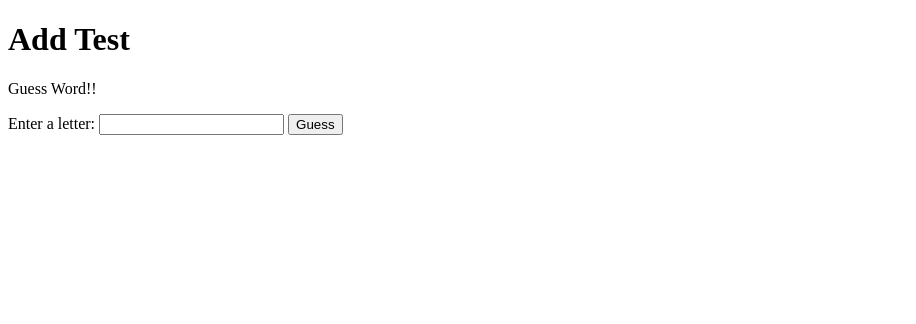
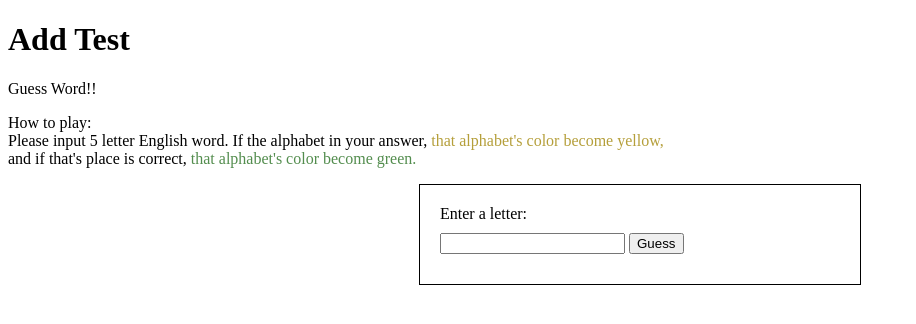
Before and after one commit to AkiraWatanabe23/SimpleWordle, a Django app: page /game/ in a window 1280 px wide. Shown: the top 324 px of the page, without its empty margins (0-916 px from the left). Run offline with Django 4.2, Linux system fonts and the light colour scheme.

Commit message:
改良中

```diff
--- a/lecture/game/templates/game/layout.html
+++ b/lecture/game/templates/game/layout.html
@@ -2,6 +2,7 @@
 <html lang="en">
     <head>
         <meta charset="utf-8">
+        <link rel="stylesheet" type="text/css" href="style.css">
         <title>Game Test</title>
     </head>
 
--- a/lecture/game/templates/game/play.html
+++ b/lecture/game/templates/game/play.html
@@ -7,6 +7,12 @@
         <p><a href="{% url 'reset' %}">Play again</a></p>
     {% else %}
         <p>Guess Word!!</p>
+        <p>
+            How to play:</br>
+            Please input 5 letter English word.
+            If the alphabet in your answer, <span style="color: #B59F3B"> that alphabet's color become yellow, </span></br>
+            and if that's place is correct, <span style="color: #538D4E"> that alphabet's color become green. </span>
+        </p>
         <p>
             {% for letter in letters %}
                 {{ letter }}
@@ -19,11 +25,4 @@
             <input type="submit" value="Guess" />
         </form>
     {% endif %}
-
-    {% comment %} <form action="{% url 'result' %}" method="post">
-        {% csrf_token %}
-        {{ form }}
-        <input type="submit" value="try!!">
-    </form>
-    <!--<a href={% url 'play' %}>check result</a>--> {% endcomment %}
 {% endblock %}
```
